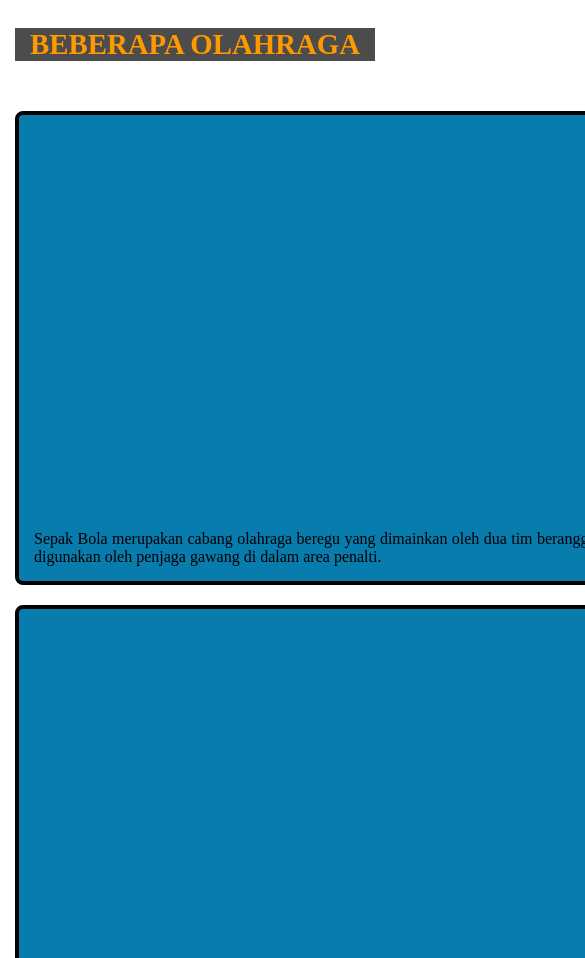
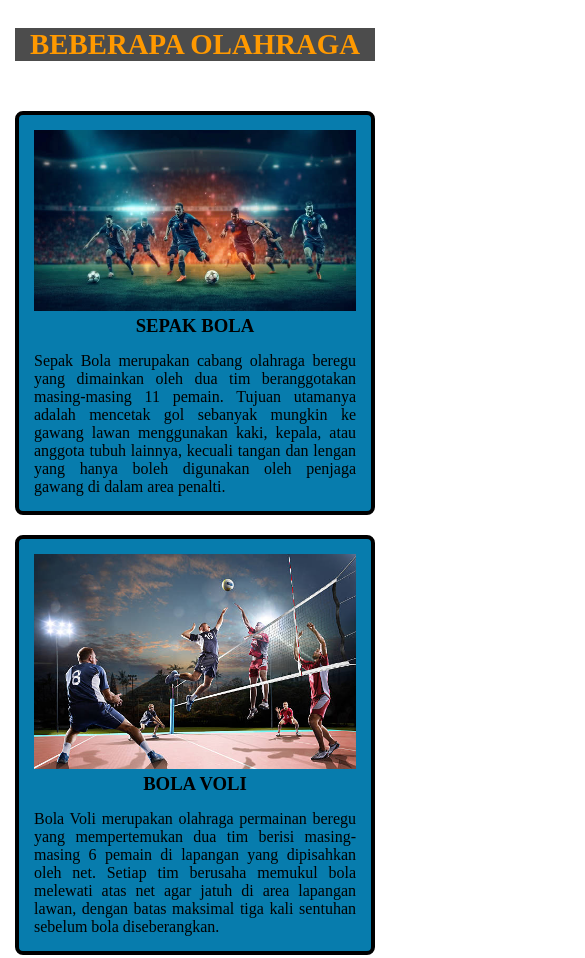
Before and after one commit to Muhammad-atha26211/InfoSport, a plain HTML site: page index.html in a window 390 px wide. Shown: the part 1040-1998 px from the top of the page, 585 px wide, since content can reach past the window. Drawn offline with Linux system fonts and the light colour scheme.

Commit message:
Restore and enhance CSS styles
Restored and updated the CSS styles for various components including layout, navigation, and responsiveness.

```diff
--- a/style.css
+++ b/style.css
@@ -160,6 +160,11 @@ a:hover .tombol {
 
     .card:hover {
         box-shadow: 0 10px 20px black;
+    }
+
+    .card img {
+        max-width: 100%;
+        object-fit: cover;
     }
 
     .card h3 {
```
